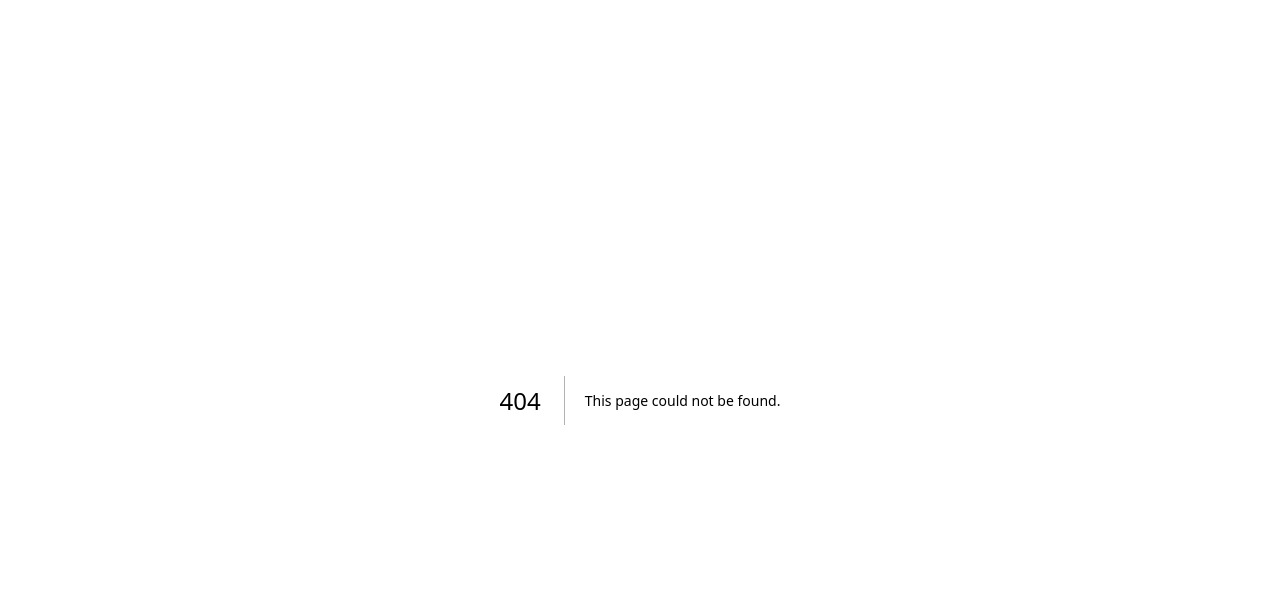
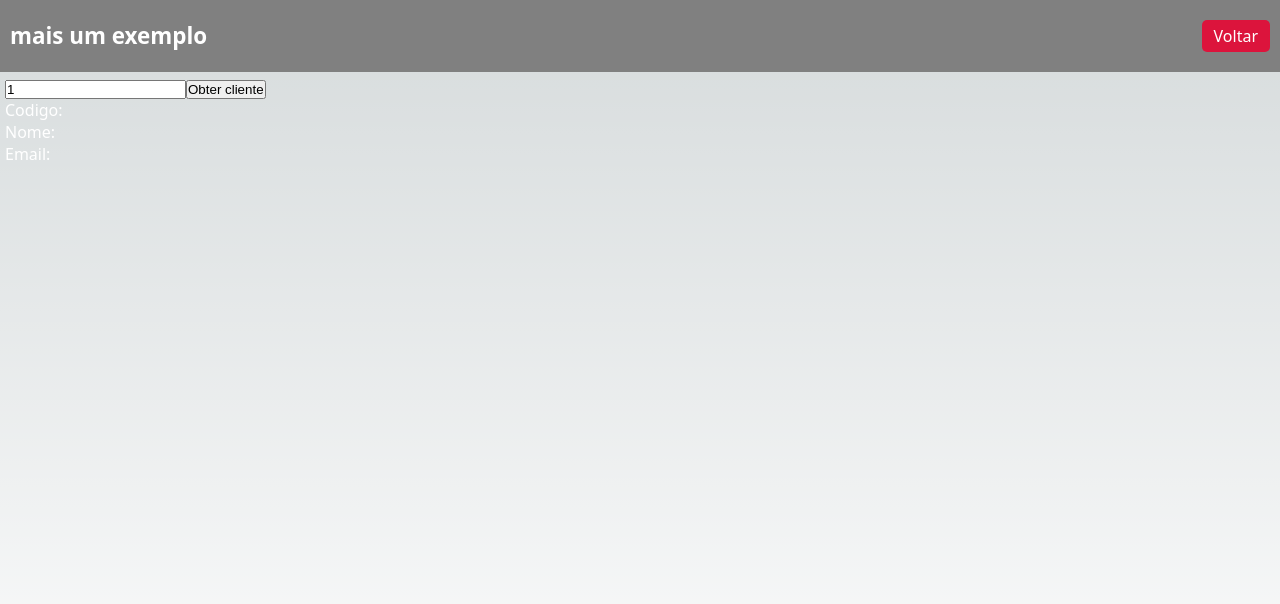
Before and after one commit to DaviJust/Firestore_ProjetoCadastro, a Next.js app in the folder aulao_nextjs/fundamentos/: page /integracao_1 in a window 1280 px wide. Before the commit this address had no page. Shown: the top 604 px of the page. Built offline with nearby package versions, Linux system fonts and the light colour scheme.

Commit message:
Integracoes API'S

```diff
--- /dev/null
+++ b/aulao_nextjs/fundamentos/src/pages/api/clientes/[codigo].js
@@ -0,0 +1,8 @@
+export default function handler(req,res){
+    const codigo = req.query.codigo
+    res.status(200).json({
+        id: `${codigo}`,
+        nome: `Maria ${codigo}`,
+        email: `mariamaria${codigo}@gmail.com`
+    })
+}
--- /dev/null
+++ b/aulao_nextjs/fundamentos/src/pages/api/clientes/index.js
@@ -0,0 +1,19 @@
+export default function handler(req,res){
+  if(req.method === "GET"){
+    handlerGET(req,res)
+  } else{
+    res.status(405).send()
+  }
+
+}
+
+function handlerGET(req, res){
+  res.status(200).json({
+    id: 3,
+    name: 'Teste API',
+    metodo: req.method,
+    idade:33,
+    nome: req.query.nome,
+    idades: req.query.id,
+  })
+}
--- /dev/null
+++ b/aulao_nextjs/fundamentos/src/pages/api/hello.js
@@ -0,0 +1,7 @@
+export default function handler(req, res){
+  res.status(200).json({
+    name: 'Teste API',
+    metodo: req.method
+  })
+
+}
--- a/aulao_nextjs/fundamentos/src/pages/api/hello.ts
+++ /dev/null
@@ -1,13 +0,0 @@
-// Next.js API route support: https://nextjs.org/docs/api-routes/introduction
-import type { NextApiRequest, NextApiResponse } from 'next'
-
-type Data = {
-  name: string
-}
-
-export default function handler(
-  req: NextApiRequest,
-  res: NextApiResponse<Data>
-) {
-  res.status(200).json({ name: 'John Doe' })
-}
--- a/aulao_nextjs/fundamentos/src/pages/index.jsx
+++ b/aulao_nextjs/fundamentos/src/pages/index.jsx
@@ -31,6 +31,7 @@ export default function Inicio() {
       <Navegador destino="/navegacao" texto="Navegacao #01" cor="orange"/>
       <Navegador destino="/cliente/sp2/321" texto="Navegacao #02" cor="pink"/>
       <Navegador destino="/estado" texto="Componente com estado" cor="gray"/>
+      <Navegador destino="/integracao_1" texto="Integracao Com API #01" cor="blue"/>
 
     </div>
   )
--- /dev/null
+++ b/aulao_nextjs/fundamentos/src/pages/integracao_1.jsx
@@ -0,0 +1,28 @@
+import { useState } from "react"
+import Layout from "../components/Layout"
+
+export default function integracao(){
+    const [codigo, setCodigo] = useState(1)
+    const [cliente, setCliente] = useState({})
+
+    async function obterCliente(){
+        const resp = await fetch(`http://localhost:3000/api/clientes/${codigo}`)
+        const dados = await resp.json()
+        setCliente(dados)
+
+    //     fetch(`http://localhost:3000/api/clientes/${codigo}`)
+    //     .then(resp => resp.json())
+    //     .then(dados => setCliente(dados))
+}
+    return(
+        <Layout>
+            <input type="number" value={codigo} onChange={e => setCodigo(e.target.value)}></input>
+            <button onClick={obterCliente}>Obter cliente</button>
+            <ul>
+                <li>Codigo: {cliente.id}</li>
+                <li>Nome:{cliente.nome}</li>
+                <li>Email:{cliente.email}</li>
+            </ul>
+        </Layout>
+    )
+}
--- a/aulao_nextjs/fundamentos/tsconfig.json
+++ b/aulao_nextjs/fundamentos/tsconfig.json
@@ -15,6 +15,6 @@
     "jsx": "preserve",
     "incremental": true
   },
-  "include": ["next-env.d.ts", "**/*.ts", "**/*.tsx", "src/pages/index.jsx", "src/pages/index.jsx"],
+  "include": ["next-env.d.ts", "**/*.ts", "**/*.tsx", "src/pages/index.jsx", "src/pages/index.jsx", "src/pages/api/clientes/index.js", "src/pages/api/clientes/index.js", "src/pages/api/hello.js", "src/pages/api/hello.js"],
   "exclude": ["node_modules"]
 }
```
